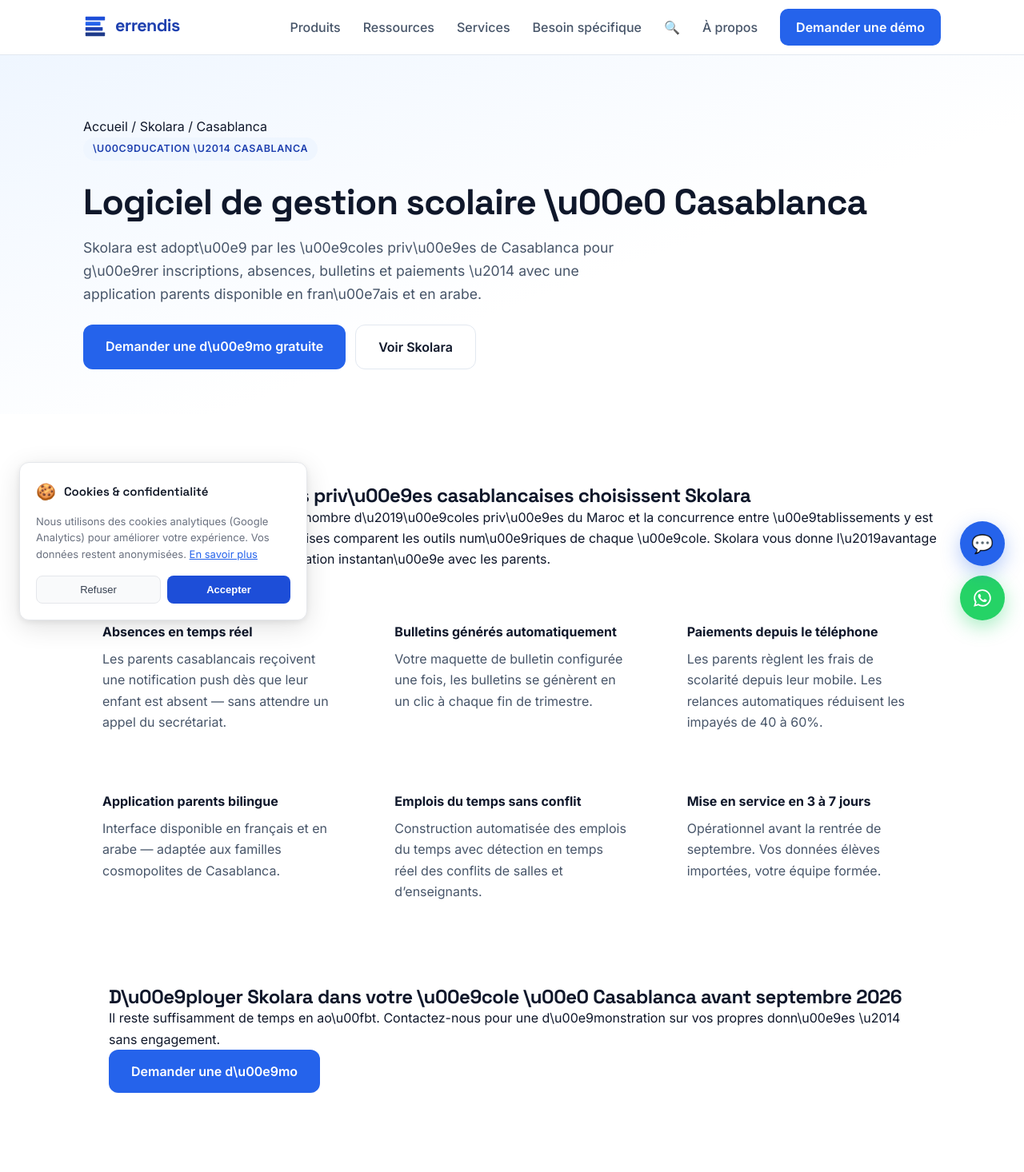
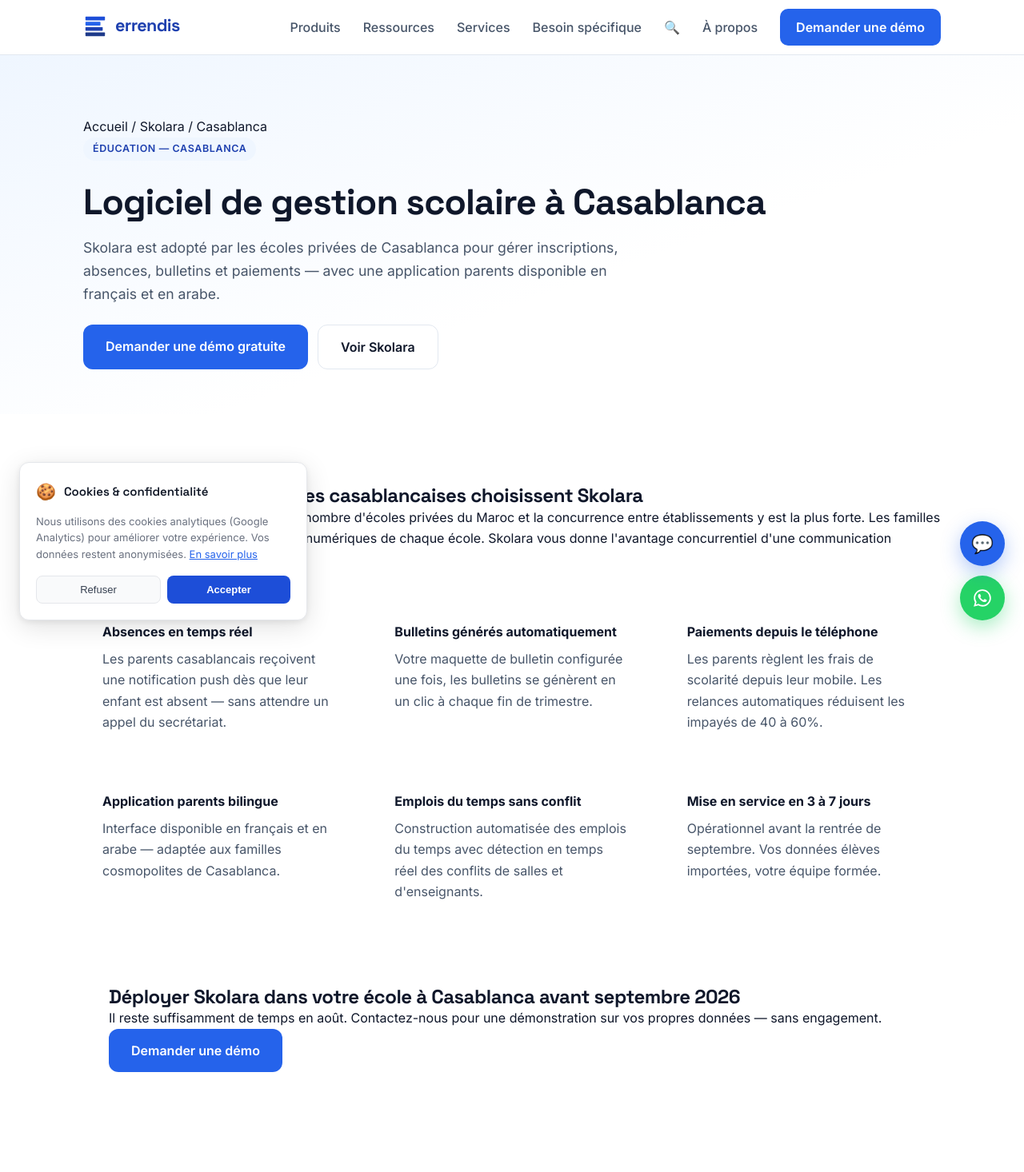
Before and after one commit to Khalil-benchekroun/errendis, a Next.js app: page /produits/skolara/casablanca in a window 1280 px wide. Shown: the top 1466 px of the page at 80% size. Built offline with nearby package versions, Linux system fonts and the light colour scheme.

Commit message:
fix: corriger encodage pages Casablanca et Rabat

```diff
--- a/app/produits/skolara/casablanca/page.jsx
+++ b/app/produits/skolara/casablanca/page.jsx
@@ -1,5 +1,4 @@
 // app/produits/skolara/casablanca/page.jsx
-// Creer ce fichier dans ton projet Next.js
 
 import Link from 'next/link';
 import { getProduct } from '@/lib/products';
@@ -8,8 +7,8 @@
 const product = getProduct('skolara');
 
 export const metadata = {
-  title: 'Skolara Casablanca — Logiciel de gestion scolaire pour \u00e9coles priv\u00e9es \u00e0 Casablanca',
-  description: 'Skolara est le logiciel de gestion scolaire utilis\u00e9 par les \u00e9coles priv\u00e9es \u00e0 Casablanca : inscriptions, absences, bulletins, paiements et application parents. D\u00e9mo gratuite.',
+  title: "Skolara Casablanca — Logiciel de gestion scolaire pour écoles privées à Casablanca",
+  description: "Skolara est le logiciel de gestion scolaire utilisé par les écoles privées à Casablanca : inscriptions, absences, bulletins, paiements et application parents. Démo gratuite.",
   alternates: { canonical: '/produits/skolara/casablanca' },
 };
 
@@ -19,7 +18,7 @@
   name: 'Skolara',
   applicationCategory: 'BusinessApplication',
   operatingSystem: 'Web',
-  description: 'Logiciel de gestion scolaire pour \u00e9coles priv\u00e9es \u00e0 Casablanca',
+  description: "Logiciel de gestion scolaire pour écoles privées à Casablanca",
   publisher: { '@type': 'Organization', name: 'Errendis' },
   areaServed: { '@type': 'City', name: 'Casablanca' },
 };
@@ -34,15 +33,15 @@
           <nav className="breadcrumb">
             <Link href="/">Accueil</Link> / <Link href="/produits/skolara">Skolara</Link> / Casablanca
           </nav>
-          <span className="blog-card-category">\u00c9ducation \u2014 Casablanca</span>
+          <span className="blog-card-category">Éducation — Casablanca</span>
           <h1 style={{ marginTop: 12 }}>
-            Logiciel de gestion scolaire \u00e0 Casablanca
+            Logiciel de gestion scolaire à Casablanca
           </h1>
           <p style={{ fontSize: '1.1rem', marginTop: 16, maxWidth: 680 }}>
-            Skolara est adopt\u00e9 par les \u00e9coles priv\u00e9es de Casablanca pour g\u00e9rer inscriptions, absences, bulletins et paiements \u2014 avec une application parents disponible en fran\u00e7ais et en arabe.
+            Skolara est adopté par les écoles privées de Casablanca pour gérer inscriptions, absences, bulletins et paiements — avec une application parents disponible en français et en arabe.
           </p>
           <div style={{ marginTop: 24, display: 'flex', gap: 12, flexWrap: 'wrap' }}>
-            <Link href="/contact" className="btn btn--primary">Demander une d\u00e9mo gratuite</Link>
+            <Link href="/contact" className="btn btn--primary">Demander une démo gratuite</Link>
             <Link href="/produits/skolara" className="btn btn--ghost">Voir Skolara</Link>
           </div>
         </div>
@@ -50,17 +49,17 @@
 
       <section className="section">
         <div className="container">
-          <h2>Pourquoi les \u00e9coles priv\u00e9es casablancaises choisissent Skolara</h2>
-          <p>Casablanca concentre le plus grand nombre d\u2019\u00e9coles priv\u00e9es du Maroc et la concurrence entre \u00e9tablissements y est la plus forte. Les familles casablancaises comparent les outils num\u00e9riques de chaque \u00e9cole. Skolara vous donne l\u2019avantage concurrentiel d\u2019une communication instantan\u00e9e avec les parents.</p>
+          <h2>Pourquoi les écoles privées casablancaises choisissent Skolara</h2>
+          <p>Casablanca concentre le plus grand nombre d&apos;écoles privées du Maroc et la concurrence entre établissements y est la plus forte. Les familles casablancaises comparent les outils numériques de chaque école. Skolara vous donne l&apos;avantage concurrentiel d&apos;une communication instantanée avec les parents.</p>
 
           <div style={{ display: 'grid', gridTemplateColumns: 'repeat(auto-fit, minmax(260px, 1fr))', gap: 24, marginTop: 40 }}>
             {[
-              { title: 'Absences en temps r\u00e9el', text: 'Les parents casablancais re\u00e7oivent une notification push d\u00e8s que leur enfant est absent \u2014 sans attendre un appel du secr\u00e9tariat.' },
-              { title: 'Bulletins g\u00e9n\u00e9r\u00e9s automatiquement', text: 'Votre maquette de bulletin configur\u00e9e une fois, les bulletins se g\u00e9n\u00e8rent en un clic \u00e0 chaque fin de trimestre.' },
-              { title: 'Paiements depuis le t\u00e9l\u00e9phone', text: 'Les parents r\u00e8glent les frais de scolarit\u00e9 depuis leur mobile. Les relances automatiques r\u00e9duisent les impay\u00e9s de 40 \u00e0 60%.' },
-              { title: 'Application parents bilingue', text: 'Interface disponible en fran\u00e7ais et en arabe \u2014 adapt\u00e9e aux familles cosmopolites de Casablanca.' },
-              { title: 'Emplois du temps sans conflit', text: 'Construction automatis\u00e9e des emplois du temps avec d\u00e9tection en temps r\u00e9el des conflits de salles et d\u2019enseignants.' },
-              { title: 'Mise en service en 3 \u00e0 7 jours', text: 'Op\u00e9rationnel avant la rentr\u00e9e de septembre. Vos donn\u00e9es \u00e9l\u00e8ves import\u00e9es, votre \u00e9quipe form\u00e9e.' },
+              { title: 'Absences en temps réel', text: "Les parents casablancais reçoivent une notification push dès que leur enfant est absent — sans attendre un appel du secrétariat." },
+              { title: 'Bulletins générés automatiquement', text: "Votre maquette de bulletin configurée une fois, les bulletins se génèrent en un clic à chaque fin de trimestre." },
+              { title: 'Paiements depuis le téléphone', text: "Les parents règlent les frais de scolarité depuis leur mobile. Les relances automatiques réduisent les impayés de 40 à 60%." },
+              { title: 'Application parents bilingue', text: "Interface disponible en français et en arabe — adaptée aux familles cosmopolites de Casablanca." },
+              { title: 'Emplois du temps sans conflit', text: "Construction automatisée des emplois du temps avec détection en temps réel des conflits de salles et d'enseignants." },
+              { title: 'Mise en service en 3 à 7 jours', text: "Opérationnel avant la rentrée de septembre. Vos données élèves importées, votre équipe formée." },
             ].map((f, i) => (
               <div key={i} style={{ background: 'var(--surface)', borderRadius: 12, padding: 24 }}>
                 <strong style={{ display: 'block', marginBottom: 8 }}>{f.title}</strong>
@@ -70,9 +69,9 @@
           </div>
 
           <div style={{ marginTop: 48, padding: 32, background: 'var(--surface)', borderRadius: 16 }}>
-            <h2 style={{ marginTop: 0 }}>D\u00e9ployer Skolara dans votre \u00e9cole \u00e0 Casablanca avant septembre 2026</h2>
-            <p>Il reste suffisamment de temps en ao\u00fbt. Contactez-nous pour une d\u00e9monstration sur vos propres donn\u00e9es \u2014 sans engagement.</p>
-            <Link href="/contact" className="btn btn--primary">Demander une d\u00e9mo</Link>
+            <h2 style={{ marginTop: 0 }}>Déployer Skolara dans votre école à Casablanca avant septembre 2026</h2>
+            <p>Il reste suffisamment de temps en août. Contactez-nous pour une démonstration sur vos propres données — sans engagement.</p>
+            <Link href="/contact" className="btn btn--primary">Demander une démo</Link>
           </div>
         </div>
       </section>
```
Also changed, not shown: app/produits/skolara/rabat/page.jsx (+18 -19 lines).
